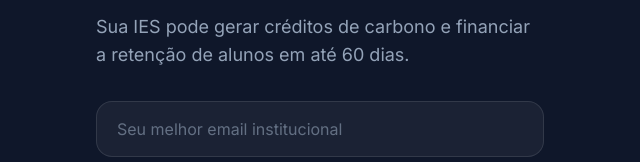
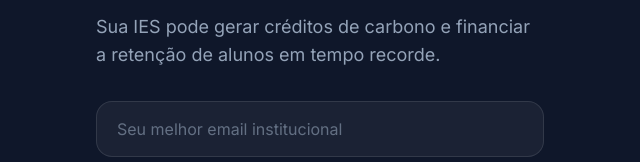
Before and after one commit to arthurbrenno/tyma, a plain HTML site: page index.html in a window 1280 px wide. Shown: the part 376-538 px from the top of the page, 320-960 px from the left. Drawn offline with nearby package versions, Linux system fonts and the light colour scheme.

Commit message:
update text to enhance clarity in retention message

```diff
--- a/index.html
+++ b/index.html
@@ -107,7 +107,7 @@
 						<span class="block text-text/90">em Retenção</span>
 					</h1>
 					<p class="text-sub mt-4 text-base sm:text-lg max-w-prose">
-						Sua IES pode gerar créditos de carbono e financiar a retenção de alunos em até 60 dias.
+						Sua IES pode gerar créditos de carbono e financiar a retenção de alunos em tempo recorde.
 					</p>
 				</header>
 
```
